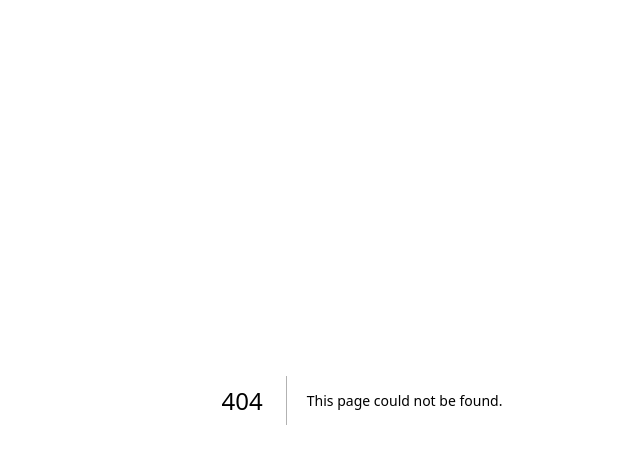
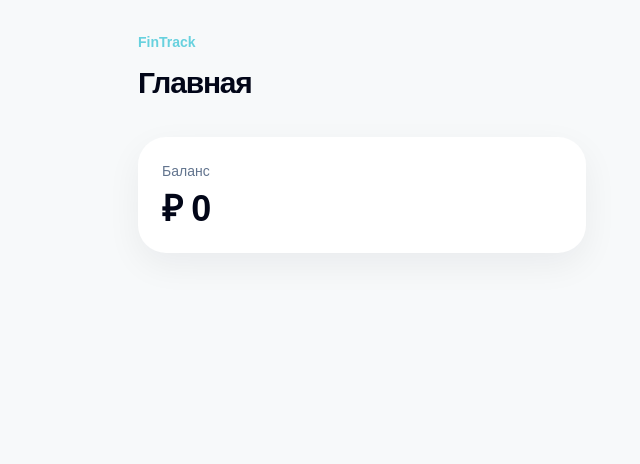
Before and after one commit to samusevvadim24-sys/fintrack, a Next.js app: page /dashboard in a window 1280 px wide. Before the commit this address had no page. Shown: the top 464 px of the page, without its empty margins (278-918 px from the left). Built offline with nearby package versions, Linux system fonts and the light colour scheme.

Commit message:
Add initial dashboard page after PIN login

```diff
--- /dev/null
+++ b/app/dashboard/page.tsx
@@ -0,0 +1,16 @@
+export default function Dashboard() {
+  return (
+    <main className="min-h-dvh bg-[#f7f9fa] px-5 py-8 text-slate-950">
+      <div className="mx-auto flex min-h-[calc(100dvh-4rem)] w-full max-w-md flex-col">
+        <header>
+          <p className="text-sm font-semibold text-[#67D1DE]">FinTrack</p>
+          <h1 className="mt-2 text-[30px] font-semibold tracking-[-0.04em]">Главная</h1>
+        </header>
+        <section className="mt-8 rounded-[28px] bg-white p-6 shadow-[0_12px_35px_rgba(15,23,42,0.06)]">
+          <p className="text-sm text-slate-500">Баланс</p>
+          <p className="mt-2 text-4xl font-semibold tracking-tight">₽ 0</p>
+        </section>
+      </div>
+    </main>
+  );
+}
```
